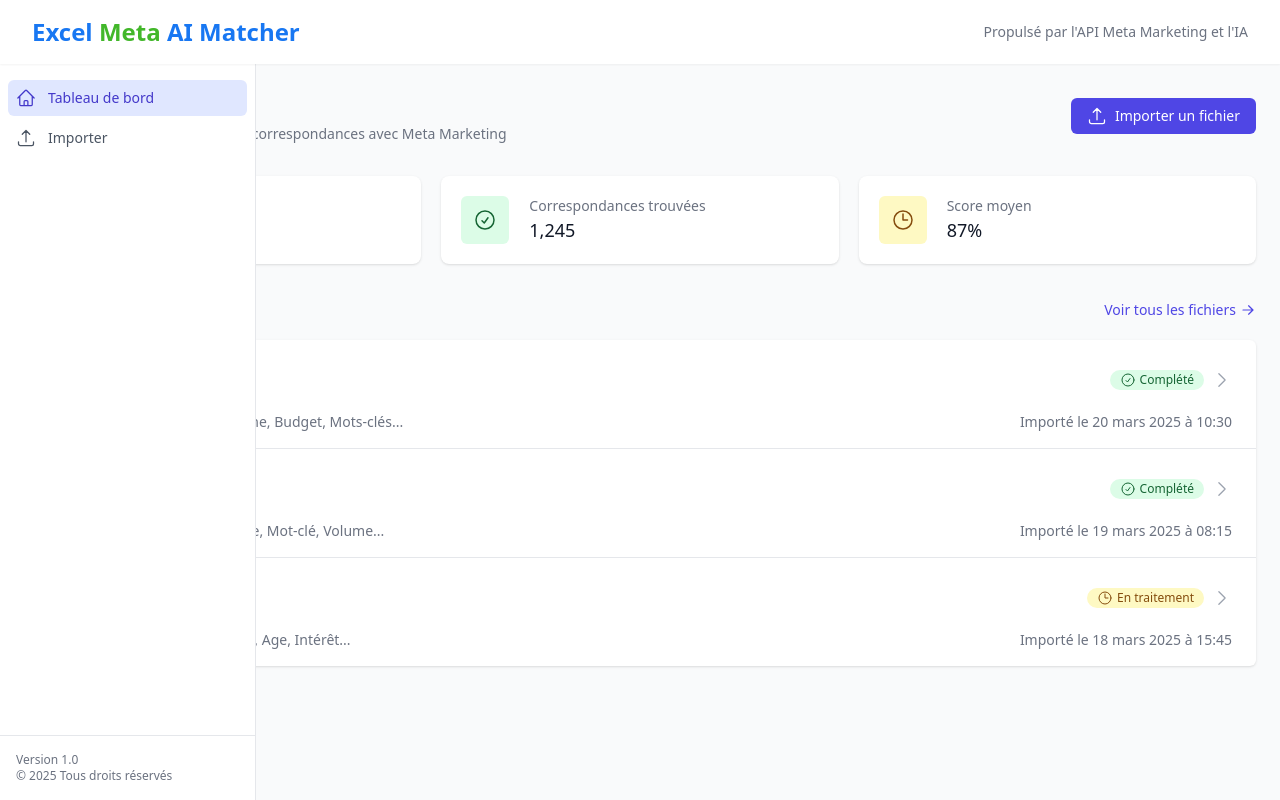
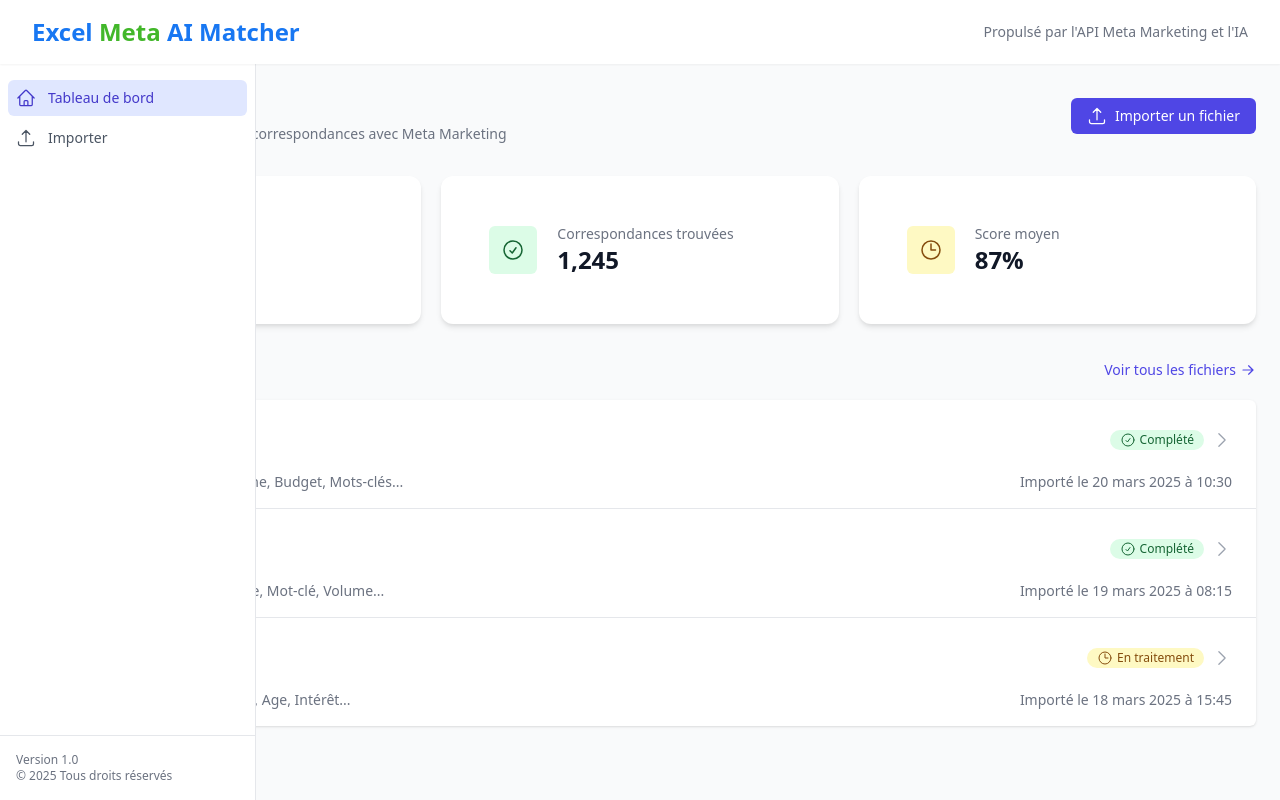
Before and after one commit to angelogeraci/excel-meta-ai-matcher, a React (Vite) app in the folder client/: page /dashboard in a window 1280 px wide. Built offline with nearby package versions, Linux system fonts and the light colour scheme; a web font is replaced by a local one.

Commit message:
Ajout du composant DashboardStats pour le tableau de bord

```diff
--- a/client/src/components/dashboard/DashboardStats.tsx
+++ b/client/src/components/dashboard/DashboardStats.tsx
@@ -1,10 +1,9 @@
-import React from 'react';
-import { Icon } from '@heroicons/react/24/outline';
+import { FC } from 'react';
 
 interface StatItem {
   name: string;
   value: string;
-  icon: React.ComponentType<React.ComponentProps<Icon>>;
+  icon: React.ElementType;
   color: string;
 }
 
@@ -12,26 +11,28 @@ interface DashboardStatsProps {
   stats: StatItem[];
 }
 
-const DashboardStats = ({ stats }: DashboardStatsProps) => {
+const DashboardStats: FC<DashboardStatsProps> = ({ stats }) => {
   return (
     <div className="grid grid-cols-1 gap-5 sm:grid-cols-2 lg:grid-cols-3">
       {stats.map((stat) => (
         <div
           key={stat.name}
-          className="bg-white overflow-hidden shadow rounded-lg"
+          className="card overflow-hidden"
         >
-          <div className="p-5">
+          <div className="px-4 py-5 sm:p-6">
             <div className="flex items-center">
-              <div className={`flex-shrink-0 p-3 rounded-md ${stat.color}`}>
+              <div className={`flex-shrink-0 rounded-md p-3 ${stat.color}`}>
                 <stat.icon className="h-6 w-6" aria-hidden="true" />
               </div>
               <div className="ml-5 w-0 flex-1">
-                <dl>
-                  <dt className="text-sm font-medium text-gray-500 truncate">{stat.name}</dt>
-                  <dd>
-                    <div className="text-lg font-medium text-gray-900">{stat.value}</div>
-                  </dd>
-                </dl>
+                <dt className="text-sm font-medium text-gray-500 truncate">
+                  {stat.name}
+                </dt>
+                <dd className="flex items-baseline">
+                  <p className="text-2xl font-semibold text-gray-900">
+                    {stat.value}
+                  </p>
+                </dd>
               </div>
             </div>
           </div>
```
